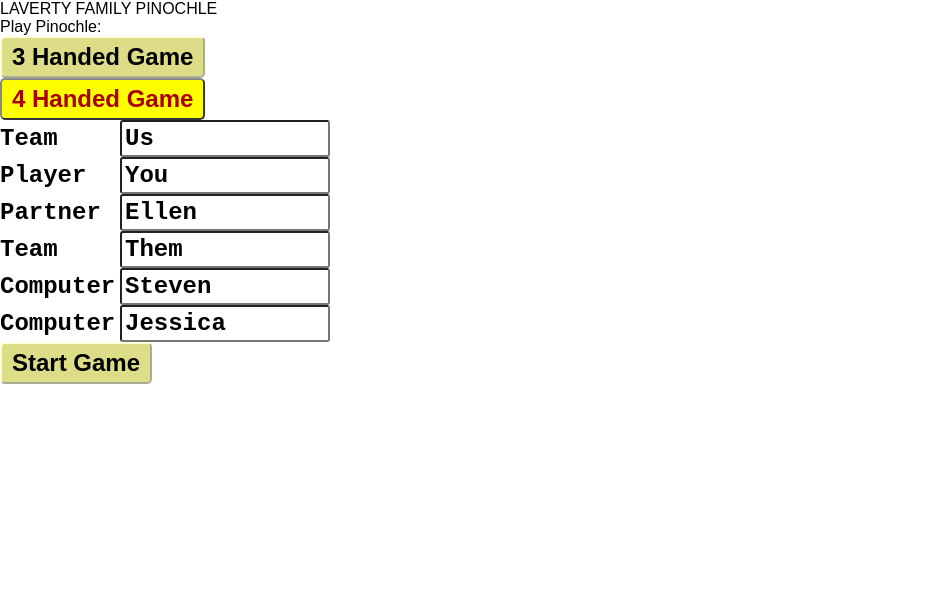
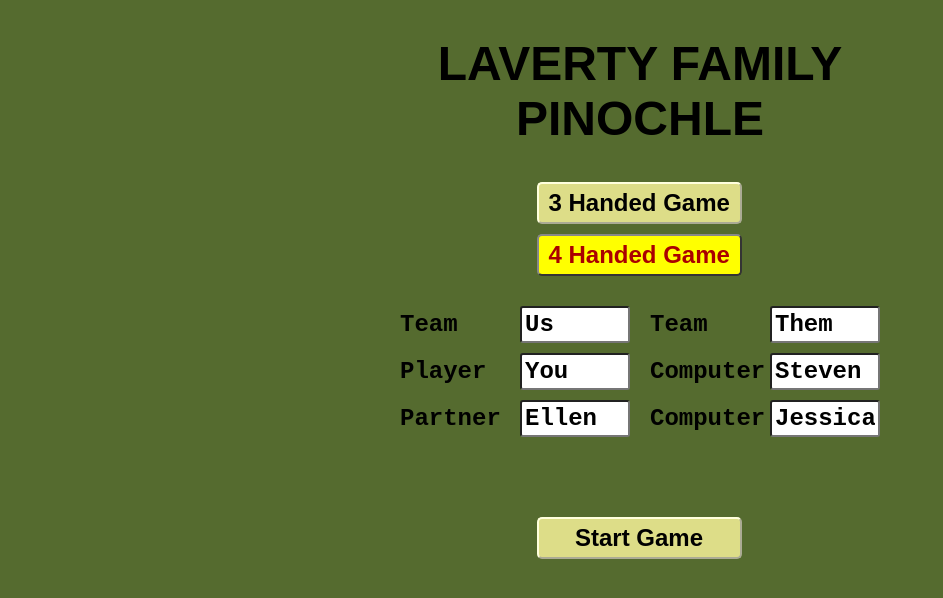
Before and after one commit to hexplanet/laverty-pinochle, a React (Create React App) app: page / in a window 1280 px wide. Shown: the top 598 px of the page, without its empty margins (0-943 px from the left). Built offline with nearby package versions, Linux system fonts and the light colour scheme.

Commit message:
Title added

```diff
--- a/src/components/Modal/index.jsx
+++ b/src/components/Modal/index.jsx
@@ -193,7 +193,7 @@ Modal.defaultProps = {
   textInputs: [],
   buttons: [],
   handleCloseModal: () => {},
-  handleModalInput: PropTypes.func,
+  handleModalInput: () => {},
 };
 
 export default Modal;
--- a/src/components/MoveCard/index.jsx
+++ b/src/components/MoveCard/index.jsx
@@ -60,10 +60,6 @@ function MoveCard({
   const [rotationNow, setRotationNow] = useState(source.rotation);
   // The current zoon of the card
   const [zoomNow, setZoomNow] = useState(source.zoom);
-  // Set the start time if not previously set
-  if (!keyTimes[keyId]) {
-    keyTimes[keyId] = Date.now();
-  }
   // Get the difference of the travel distances
   const xDifference = target.x - source.x;
   const yDifference = target.y - source.y;
@@ -101,6 +97,11 @@ function MoveCard({
       }
     }
   };
+  // Set the start time if not previously set
+  if (!keyTimes[keyId]) {
+    keyTimes[keyId] = Date.now();
+    calculateCardMovement();
+  }
   // Sets interval for card movement
   useEffect(() => {
     calculateCardMovement();
--- a/src/containers/CardTable/index.scss
+++ b/src/containers/CardTable/index.scss
@@ -8,4 +8,22 @@
   left: 0;
   top: 0;
   overflow: hidden;
+  .quit-button-container {
+    position: absolute;
+    right: 5px;
+    top: 5px;
+  }
+  .quit-modal {
+    .buttons-line {
+      .inner-button {
+        width: 140px;
+      }
+    }
+    .message-area {
+      margin-top: 40px !important;
+      font-weight: 600;
+      font-size: 32px !important;
+      text-align: center;
+    }
+  }
 }
--- a/src/containers/TitlePage/index.jsx
+++ b/src/containers/TitlePage/index.jsx
@@ -3,8 +3,9 @@ import { useDispatch, useSelector } from "react-redux";
 import Button from '../../components/Button';
 import Input from '../../components/Input';
 import GamePlay from '../GamePlay';
-import {setTeamPlayers} from "../../redux/actions/gameActions";
+import {setTeamPlayers,storeGameState} from "../../redux/actions/gameActions";
 import {setAppState} from "../../redux/actions/appActions";
+import * as GAME_STATE from "../../utils/gameStates";
 import './index.scss';
 
 function TitlePage() {
@@ -16,15 +17,35 @@ function TitlePage() {
     playersThreeHanded,
     playersFourHanded
   } = useSelector((state) => state.app);
+  const [windowWidth, setWindowWidth]   = useState(window.innerWidth);
+  const [windowHeight, setWindowHeight] = useState(window.innerHeight);
+  const [titleZoom, setTitleZoom] = useState(1);
   const [teamNames, setTeamNames] = useState(teams);
   const [threeHandedPlayers, setThreeHandedPlayers] = useState([playerName, ...playersThreeHanded]);
   const [fourHandedPlayers, setFourHandedPlayers] = useState([playerName, ...playersFourHanded]);
   const [gameTypeButtons, setGameTypeButtons] = useState([]);
   const [playerInputs, setPlayerInputs] = useState([]);
   const [gameType, setGameType] = useState('4-Handed');
+  const updateDimensions = () => {
+    if (window.innerWidth !== windowWidth || window.innerHeight !== windowHeight) {
+      setWindowWidth(window.innerWidth);
+      setWindowHeight(window.innerHeight);
+      const xZoom = window.innerWidth / 500;
+      const yZoom = window.innerHeight / 550;
+      let newZoom = xZoom < yZoom ? xZoom : yZoom;
+      newZoom = newZoom > 1 ? 1 : newZoom;
+      setTitleZoom(newZoom);
+    }
+  }
+  // useEffect for the initial of compnent to set and dispose resize listener and do initial display locations
+  useEffect(() => {
+    window.addEventListener("resize", updateDimensions);
+    updateDimensions();
+    return () => window.removeEventListener("resize", updateDimensions);
+  }, [dispatch]);
   const changeToNames = (id, value) => {
-    const type = id.split('<-+->')[0];
-    const index = Number(id.split('<-+->')[1]);
+    const type = id.split('-')[0];
+    const index = Number(id.split('-')[1]);
     if (type === 'team') {
       const newTeams = [...teamNames];
       newTeams[index] = value;
@@ -71,79 +92,98 @@ function TitlePage() {
       for(let i = 0; i < players; i++) {
         enterPlayerNames.push((
           <Input
-            id={`player<-+->${i}`}
+            id={`player-${i}`}
             key={`player-${i}`}
             label={i===0?'Player':'Computer'}
             labelWidth={120}
             maxChars={7}
             value={threeHandedPlayers[i]}
             handleChange={changeToNames}
+            width={100}
           />
         ));
       }
     } else {
       enterPlayerNames = (
-        <div className={''}>
+        <div className={'four-handed-container'}>
+          <div className={'team-user-column'}>
             <Input
-            id={'team<-+->0'}
+              id={'team-0'}
               key={`team-0`}
               label={'Team'}
               labelWidth={120}
               maxChars={7}
               value={teamNames[0]}
               handleChange={changeToNames}
+              width={100}
             />
             <Input
-            id={'player<-+->0'}
+              id={'player-0'}
               key={`player-0`}
               label={'Player'}
               labelWidth={120}
               maxChars={7}
               value={fourHandedPlayers[0]}
               handleChange={changeToNames}
+              width={100}
             />
             <Input
-            id={'player<-+->2'}
+              id={'player-2'}
               key={`player-2`}
               label={'Partner'}
               labelWidth={120}
               maxChars={7}
               value={fourHandedPlayers[2]}
               handleChange={changeToNames}
+              width={100}
             />
+          </div>
+          <div className={'team-computer-column'}>
             <Input
-            id={'team<-+->1'}
+              id={'team-1'}
               key={`team-1`}
               label={'Team'}
               labelWidth={120}
               maxChars={7}
               value={teamNames[1]}
               handleChange={changeToNames}
+              width={100}
             />
             <Input
-            id={'player<-+->1'}
+              id={'player-'}
               key={`player-1`}
               label={'Computer'}
               labelWidth={120}
               maxChars={7}
               value={fourHandedPlayers[1]}
               handleChange={changeToNames}
+              width={100}
             />
             <Input
-            id={'player<-+->3'}
+              id={'player-3'}
               key={`player-3`}
               label={'Computer'}
               labelWidth={120}
               maxChars={7}
               value={fourHandedPlayers[3]}
               handleChange={changeToNames}
+              width={100}
             />
+          </div>
         </div>
       );
     }
     setPlayerInputs(enterPlayerNames);
     setGameTypeButtons(changeTypeButtons);
-  }, [setPlayerInputs, setGameTypeButtons, gameType, setGameType, threeHandedPlayers]);
+  }, [
+    setPlayerInputs,
+    setGameTypeButtons,
+    gameType,
+    setGameType,
+    teamNames,
+    threeHandedPlayers,
+    fourHandedPlayers
+  ]);
   const startGame = () => {
     let newTeams = [...teamNames];
     let newPlayers = [...fourHandedPlayers];
@@ -151,23 +191,26 @@ function TitlePage() {
       newTeams = [...threeHandedPlayers];
       newPlayers = [...threeHandedPlayers];
     }
-
-    console.log(JSON.stringify(newTeams), JSON.stringify(newPlayers));
-
     dispatch(setTeamPlayers(newTeams, newPlayers));
+    dispatch(storeGameState(GAME_STATE.INIT));
     dispatch(setAppState('game'));
   };
   if (appState === 'game') {
     return (<GamePlay />);
   }
+  const titleStyle = {
+    transform: `scale(${titleZoom/1})`,
+  };
   return (
     <div className={'lavpin-title-page'}>
+      <div className={'title-transformer'} style={titleStyle}>
         <div className={'title-label'}>
-        LAVERTY FAMILY PINOCHLE
+          LAVERTY FAMILY<br/>PINOCHLE
         </div>
         <div className={'game-type-container'}>
-        <div className={'type-label'}>Play Pinochle:</div>
+          <div className={'centered-buttons'}>
             {gameTypeButtons}
+          </div>
         </div>
         <div className={'names-container'}>
           <div className={'names-inputs-container'}>
@@ -178,7 +221,9 @@ function TitlePage() {
           <Button
             label={'Start Game'}
             handleClick={startGame}
+            width={207}
           />
+        </div>
       </div>
     </div>
   );
--- a/src/containers/TitlePage/index.scss
+++ b/src/containers/TitlePage/index.scss
@@ -1,6 +1,17 @@
 @import '../../utils/colors.scss';
 
 .lavpin-title-page {
+  position: fixed;
+  background-color: $card-table-background;
+  width: 100vw;
+  height: 100vh;
+  .title-label {
+    font-size: 48px;
+    font-weight: 600;
+    text-align: center;
+    margin-top: 36px;
+    margin-bottom: 36px;
+  }
   .type-buttons-container {
     .inactive {
       background-color: $title-active-type-background;
@@ -11,4 +22,55 @@
       color: $title-active-type-color;
     }
   }
+  .game-type-container {
+    width: 100%;
+    .centered-buttons {
+      width: 207px;
+      margin-left: auto;
+      margin-right: auto;
+      .lavpin-button {
+        margin-bottom: 10px;
+      }
+    }
+  }
+  .names-container {
+    margin-top: 30px;
+    width: 100%;
+    .names-inputs-container {
+      width: 480px;
+      margin-left: auto;
+      margin-right: auto;
+      .lavpin-input {
+        margin-bottom: 10px;
+        margin-left: 120px;
+      }
+      .lavpin-input:last-child {
+        margin-bottom: 20px;
+      }
+      .four-handed-container {
+        width: 480px;
+        display: inline-flex;
+        .lavpin-input {
+          margin-left: 0;
+        }
+        .lavpin-input:last-child {
+          margin-bottom: 0;
+        }
+        .team-user-column {
+          width:230px;
+          margin-right: 20px;
+        }
+        margin-bottom: 0;
+      }
+    }
+  }
+  .game-play-button-container {
+    width: 207px;
+    margin-left: auto;
+    margin-right: auto;
+    margin-top: 80px;
+    .inner-button {
+      width: 205px;
+    }
+  }
 }
--- a/src/redux/actions/appActions.js
+++ b/src/redux/actions/appActions.js
@@ -2,6 +2,7 @@ import * as actionTypes from "./appActionTypes";
 
 /**
  * Action to add the tallied count cards to the teams scores
+ * @param appState {string} The new application state
  * @returns {{type: string}} The action
  */
 export const setAppState = (appState) => {
--- a/src/redux/reducers/gameReducer.js
+++ b/src/redux/reducers/gameReducer.js
@@ -57,7 +57,7 @@ const gameReducer = (state = initialState, action) => {
   switch (action.type) {
     case actionTypes.SET_TEAM_PLAYERS:
       return {
-        ...state,
+        ...initialState,
         players: action.players,
         teams: action.teams
       };
@@ -213,9 +213,11 @@ const gameReducer = (state = initialState, action) => {
       );
       const newShowHands = [];
       const newOffSuits = [];
+      const newBidArray = [];
       for(let i = 0; i < state.players.length; i++) {
         newShowHands.push(false);
         newOffSuits.push([]);
+        newBidArray.push(0);
       }
       return {
         ...state,
@@ -224,7 +226,8 @@ const gameReducer = (state = initialState, action) => {
         showHands: newShowHands,
         promptModal: clearPlayerPrompt,
         handFanOut: -1,
-        offSuits: newOffSuits
+        offSuits: newOffSuits,
+        bids: newBidArray
       };
     case actionTypes.DEAL_CARDS:
       // This action sets up a deal of the cards to the players
```
Also changed, not shown: src/containers/CardTable/index.jsx (+43 -3 lines), src/containers/GamePlay/index.jsx (+9 -0 lines). Lines whose indentation alone changed are shown as unchanged.
